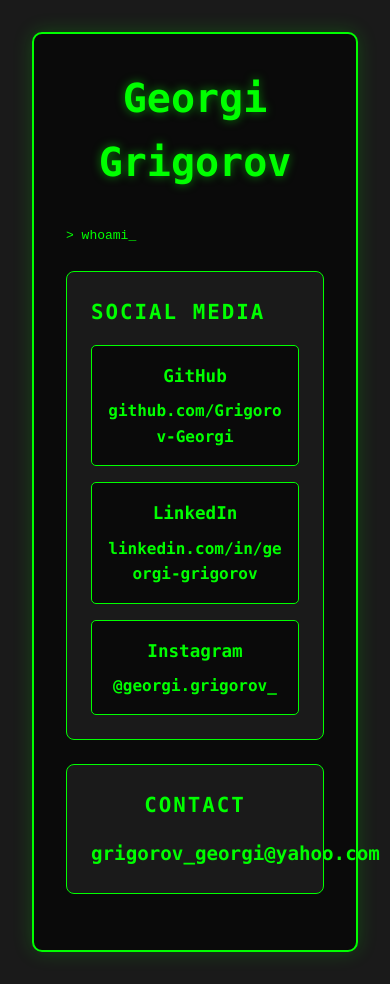
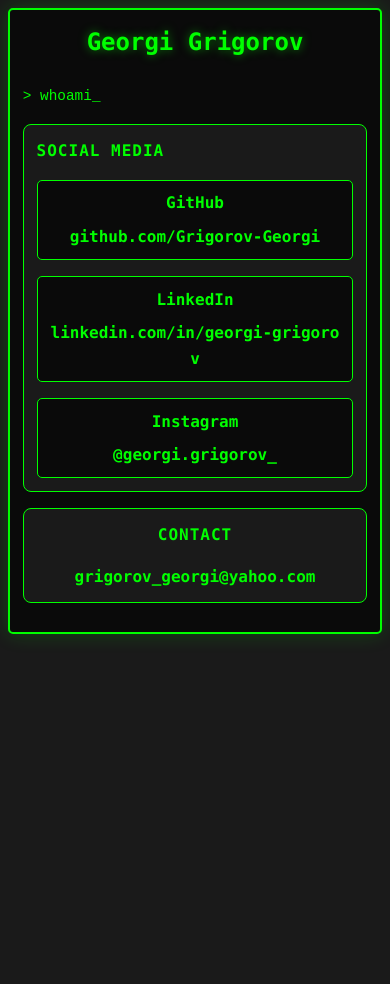
Before and after one commit to Grigorov-Georgi/Grigorov-Georgi.github.io, a plain HTML site: page index.html in a window 390 px wide. After the commit the page ends 844 px from the top, so only its background shows below. Drawn offline with Linux system fonts and the light colour scheme.

Commit message:
chore: make the site responsive

```diff
--- a/index.html
+++ b/index.html
@@ -132,6 +132,80 @@
                 opacity: 0;
             }
         }
+
+        /* Mobile Responsiveness */
+        @media (max-width: 768px) {
+            body {
+                padding: 1rem;
+            }
+
+            .container {
+                padding: 1rem;
+            }
+
+            h1 {
+                font-size: 1.8rem;
+                margin-bottom: 1.5rem;
+            }
+
+            .section {
+                padding: 1rem;
+                margin: 1rem 0;
+            }
+
+            .section h2 {
+                font-size: 1.1rem;
+                letter-spacing: 1px;
+            }
+
+            .social-links {
+                grid-template-columns: 1fr;
+            }
+
+            .social-item {
+                padding: 0.8rem;
+            }
+
+            .social-item h3 {
+                font-size: 1rem;
+            }
+
+            .email-section a {
+                font-size: 1rem;
+                word-break: break-all;
+            }
+        }
+
+        @media (max-width: 480px) {
+            body {
+                padding: 0.5rem;
+            }
+
+            .container {
+                padding: 0.8rem;
+                border-radius: 5px;
+            }
+
+            h1 {
+                font-size: 1.5rem;
+            }
+
+            .section {
+                padding: 0.8rem;
+            }
+
+            .section h2 {
+                font-size: 1rem;
+            }
+
+            .social-item {
+                padding: 0.6rem;
+            }
+
+            .terminal-prompt {
+                font-size: 0.9rem;
+            }
+        }
     </style>
 </head>
 
```
